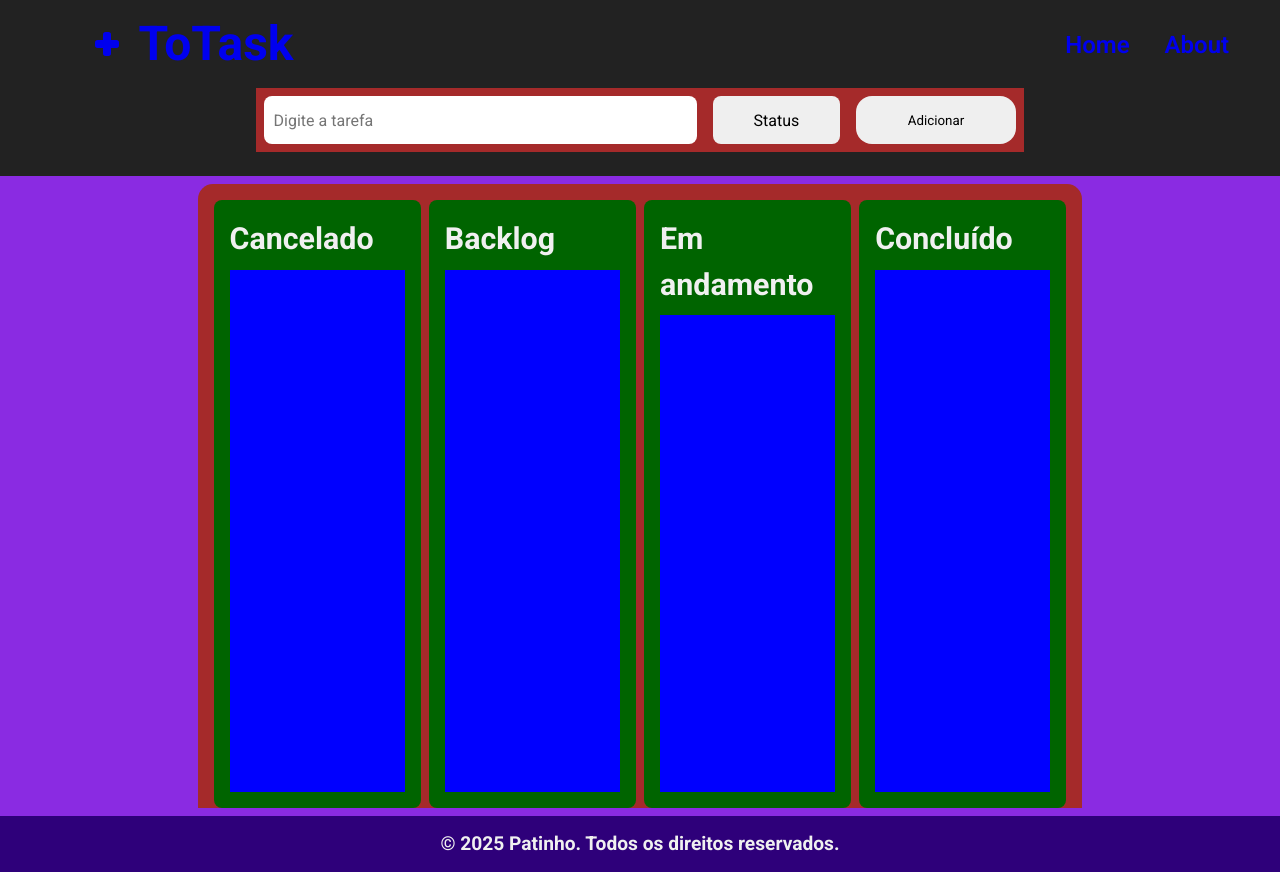
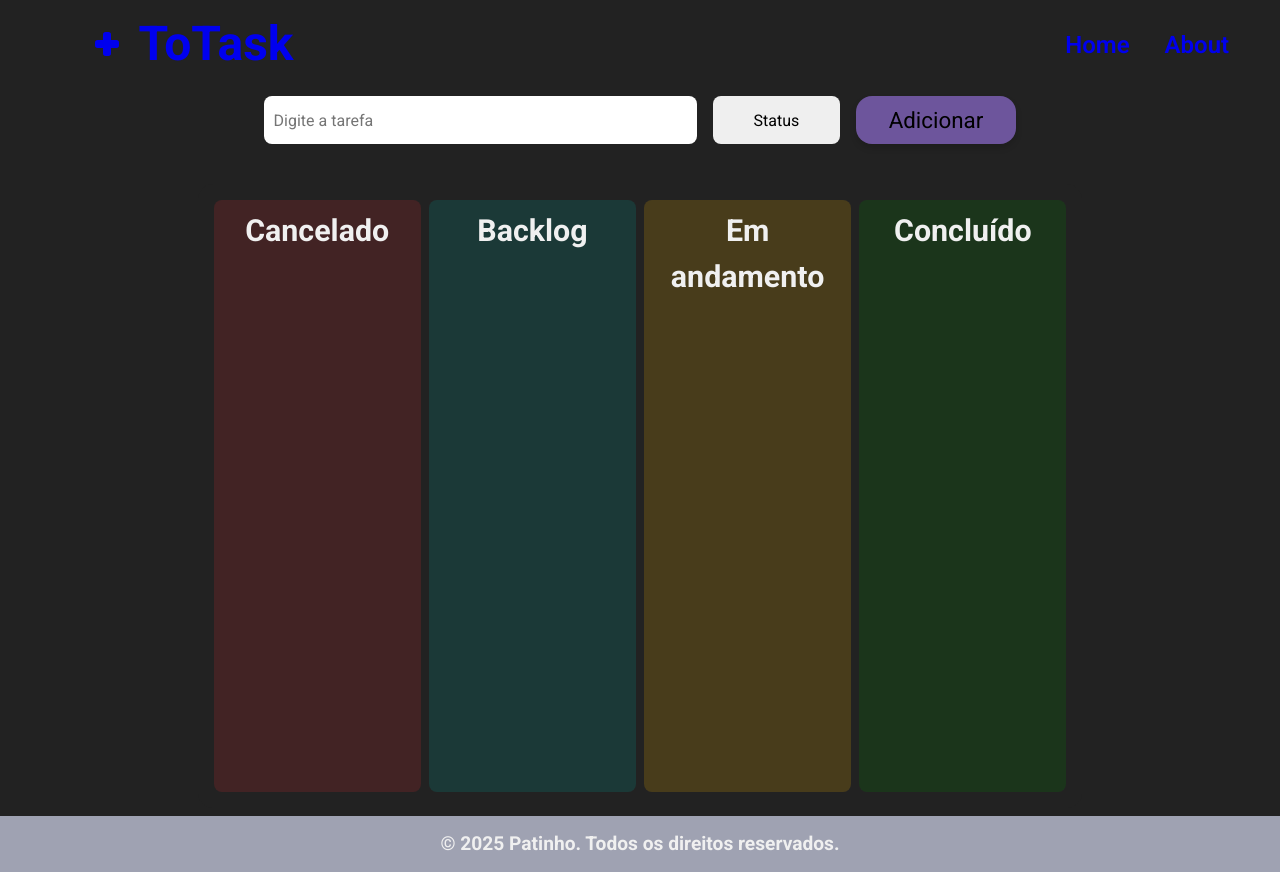
Before and after one commit to S6-2025/to-do-list, a React (Vite) app in the folder front-end/: page / in a window 1280 px wide. Built offline with nearby package versions, Linux system fonts and the light colour scheme.

Commit message:
finalizando por hoje

```diff
--- a/front-end/src/components/AddTask.tsx
+++ b/front-end/src/components/AddTask.tsx
@@ -24,27 +24,36 @@ const AddTask: React.FC<AddTaskProps> = ({ onAdd }) => {
 
   return (
     <div className="add-task__container">
-     <form className="add-task-form" onSubmit={handleSubmit} >
+      <form className="add-task-form" onSubmit={handleSubmit}>
         <input
           type="text"
           value={title}
           onChange={(e) => setTitle(e.target.value)}
           placeholder="Digite a tarefa"
-
         />
         <select
-
           value={status}
           onChange={(e) => setStatus(e.target.value as TaskStatus)}
         >
-          <option value="" disabled hidden>Status</option>
-        <option value="cancelled">Cancelado</option>
-        <option value="backlog">Backlog</option>
-        <option value="in_progress">Em andamento</option>
-        <option value="done">Concluído</option>
-
+          <option value="" disabled hidden>
+            Status
+          </option>
+          <option value="cancelled" className="cancelled-style-option">
+            Cancelado
+          </option>
+          <option value="backlog" className="backlog-style-option">
+            Backlog
+          </option>
+          <option value="in_progress" className="in_progress-style-option">
+            Em andamento
+          </option>
+          <option value="done" className="done-style-option">
+            Concluído
+          </option>
         </select>
-      <button type="submit" className="button-add-task">Adicionar</button>
+        <button type="submit" className="button-add-task">
+          Adicionar
+        </button>
       </form>
     </div>
   );
--- a/front-end/src/components/Board.tsx
+++ b/front-end/src/components/Board.tsx
@@ -32,7 +32,8 @@ const onDragEnd = (result: DropResult) => {
     if (
       source.droppableId === destination.droppableId &&
       source.index === destination.index
-  ) return;
+    )
+      return;
 
     setTasks((prevTasks) => {
       const updatedTasks = Array.from(prevTasks);
@@ -45,7 +46,8 @@ const onDragEnd = (result: DropResult) => {
       const draggedTaskIndex = updatedTasks.findIndex(
         (t, idx) =>
           t.status === sourceStatus &&
-        prevTasks.filter(x => x.status === sourceStatus).indexOf(t) === source.index
+          prevTasks.filter((x) => x.status === sourceStatus).indexOf(t) ===
+            source.index
       );
 
       if (draggedTaskIndex === -1) return prevTasks;
@@ -75,9 +77,6 @@ const onDragEnd = (result: DropResult) => {
       return updatedTasks;
     });
   };
-
-
-
 
   const handleExpand = (task: Task) => {
     if (expandedTask?.id === task.id) {
@@ -113,13 +112,9 @@ const onDragEnd = (result: DropResult) => {
   const filterTasks = (status: Task["status"]) =>
     tasks.filter((task) => task.status === status);
 
-
-
-
   useEffect(() => {
     localStorage.setItem("tasks", JSON.stringify(tasks));
   }, [tasks]);
-
 
   // Animação de saída: esconde painel depois do tempo da transição
   useEffect(() => {
@@ -157,24 +152,28 @@ useEffect(() => {
 
         <div className="board-columns__container">
           <BoardColumn
+            className="cancelled-style-column"
             title="Cancelado"
             tasks={filterTasks("cancelled")}
             onExpand={handleExpand}
             droppableId="cancelled" // passe a droppableId para cada coluna
           />
           <BoardColumn
+            className="backlog-style-column"
             title="Backlog"
             tasks={filterTasks("backlog")}
             onExpand={handleExpand}
             droppableId="backlog"
           />
           <BoardColumn
+            className="in_progress-style-column"
             title="Em andamento"
             tasks={filterTasks("in_progress")}
             onExpand={handleExpand}
             droppableId="in_progress"
           />
           <BoardColumn
+           className="done-style-column"
             title="Concluído"
             tasks={filterTasks("done")}
             onExpand={handleExpand}
--- a/front-end/src/components/BoardColumn.tsx
+++ b/front-end/src/components/BoardColumn.tsx
@@ -7,7 +7,8 @@
     title: string;
     tasks: Task[];
     onExpand: (task: Task) => void;
-    droppableId: string; // Adicione para usar no Droppable
+    droppableId: string;
+     className?: string;
   };
 
   const BoardColumn: React.FC<BoardColumnProps> = ({ title, tasks, onExpand, droppableId }) => {
--- a/front-end/src/css/AddTask.css
+++ b/front-end/src/css/AddTask.css
@@ -1,17 +1,17 @@
-.add-task__container{
-  background-color: aqua;
+.add-task__container {
+  /* background-color: aqua; */
   width: 60%;
   min-height: 4rem;
   max-height: 4rem;
 
   display: flex;
   flex-direction: row;
-   justify-content:  space-evenly;
+  justify-content: space-evenly;
   align-items: center;
 }
 
-.add-task-form{
-background-color: brown;
+.add-task-form {
+  /* background-color: brown; */
   width: 100%;
   flex: 1;
 
@@ -22,22 +22,26 @@ gap: 1rem;
   padding: .5rem;
 }
 
-.add-task-form > input {
+.add-task-form>input {
 
   flex: 1;
 }
 
-.add-task-form > input, select {
+.add-task-form>input,
+select {
   height: 3rem;
   font-size: 1rem;
   padding: .6rem;
 
 }
 
-.button-add-task{
+.button-add-task {
   flex: 1;
   max-width: 10rem;
   height: 3rem;
   border: none;
   border-radius: 1rem;
+  font-size: 1.4rem;
+  background-color: var(--secondary);
+  box-shadow: 0 4px 6px rgba(0, 0, 0, 0.15);
 }
--- a/front-end/src/css/Board.css
+++ b/front-end/src/css/Board.css
@@ -1,5 +1,5 @@
 .board__container {
-  background-color: blueviolet;
+  /* background-color: blueviolet; */
   width: 100%;
   height: 40rem;
   display: flex;
@@ -12,7 +12,7 @@
 
 .board-columns__container {
 
-  background-color: brown;
+  background-color: var(--background);
   display: flex;
   flex-direction: row;
   justify-content: space-between;
@@ -21,7 +21,7 @@
   width: 70%;
   height: 100%;
   padding: 1rem;
-  border-radius: 15px 15px 0 0 ;
+  border-radius: 15px ;
     transition: margin-left 0.3s ease;
 
 }
--- a/front-end/src/css/BoardColumn.css
+++ b/front-end/src/css/BoardColumn.css
@@ -1,25 +1,30 @@
 .board-column {
   display: flex;
   flex-direction: column;
-  background-color: darkgreen;
-  min-height: 38rem;
-  max-height: 38rem;
+  /* background-color: darkgreen; */
+  min-height: 37rem;
+  max-height: 37rem;
   flex: 1 1 0;
   border-radius: 8px;
-  padding: 1rem;
+  padding: .5rem;
   overflow: hidden;
+
+  h2{
+    text-align: center;
+  }
 }
 
 .board-column-title {
   font-size: 1.9rem;
-  flex-shrink: 0;          /* evita que seja comprimido */
+  flex-shrink: 0;
+  /* evita que seja comprimido */
   margin-bottom: 0.5rem;
 
 }
 
 .board-column-tasks {
 
-  background-color: blue;
+  /* background-color: blue; */
   flex-grow: 1;
   overflow-y: auto;
   display: flex;
@@ -27,5 +32,25 @@
   align-items: center;
 
   gap: 0.5rem;
-  padding-right: 0.3rem;  /* espaço p/ scroll sem cortar conteúdo */
+  padding-right: 0.3rem;
+  /* espaço p/ scroll sem cortar conteúdo */
 }
+
+.board-column:nth-child(1) {
+  background-color: rgba(var(--cancelled), 0.2);
+  border: 2px dashed var(--cancelled);
+
+
+}
+
+.board-column:nth-child(2) {
+  background-color: rgba(var(--backlog), 0.2);
+}
+
+.board-column:nth-child(3) {
+  background-color:rgba(var(--inProgress), 0.2);
+}
+
+.board-column:nth-child(4) {
+  background-color: rgba(var(--done), .2);
+}
--- a/front-end/src/css/Footer.css
+++ b/front-end/src/css/Footer.css
@@ -1,5 +1,5 @@
 .footer__container {
-  background-color: var(--secondary);
+  background-color: var(--primary);
   height: 7vh;
   min-height: 50px; /* para garantir um mínimo se viewport for pequena */
 
--- a/front-end/src/css/TaskDetail.css
+++ b/front-end/src/css/TaskDetail.css
@@ -11,7 +11,7 @@
   overflow-y: auto;
   overflow-x: hidden;
 
-  background-color: pink;
+  /* background-color: pink; */
   /* teste */
   box-shadow: 2px 0 10px rgba(0, 0, 0, 0.3);
   transform: translateX(-100%);
@@ -79,7 +79,7 @@ select {
 }
 
 .task-detail-content label>textarea {
-  background-color: aquamarine;
+  /* background-color: aquamarine; */
   min-width: 16.8rem;
 
 }
@@ -96,3 +96,16 @@ select {
   border-radius: 4px;
   cursor: pointer;
 }
+
+.cancelled-style-option{
+ color: var(--cancelled);
+}
+.backlog-style-option{
+ color: var(--backlog);
+}
+.in_progress-style-option{
+ color: var(--inProgress);
+}
+.done-style-option{
+ color: var(--done);
+}
--- a/front-end/src/index.css
+++ b/front-end/src/index.css
@@ -26,13 +26,13 @@
 
   --text: #f0f0f0;
   --background: #222222;
-  --primary: #0000ff;
-  --secondary: #2e007a;
+  --primary: #9FA2B2	;
+  --secondary:#9470dba8 ;
   --accent: #a500ff;
-  --done: #009110;
-  --inProgress: #dfa700;
-  --backlog: #00958d;
-  --cancelled: #950000
+  --done: 0,128,0;       /* #009110 */
+  --inProgress: 223, 167, 0; /* #dfa700 */
+  --backlog: 0, 149, 141;    /* #00958d */
+  --cancelled: 193, 41, 46;  /* #C1292E */
 }
 
 * {
```
Lines whose indentation alone changed are shown as unchanged.
